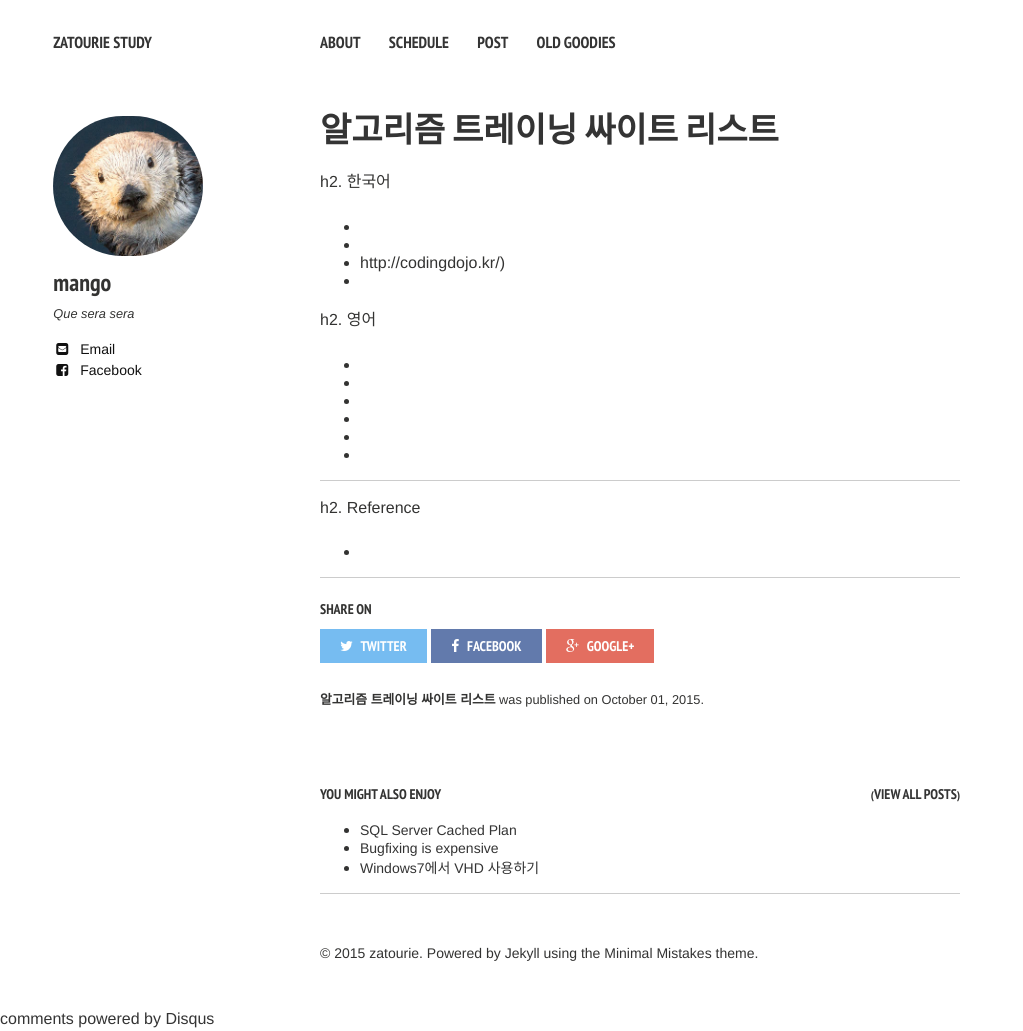
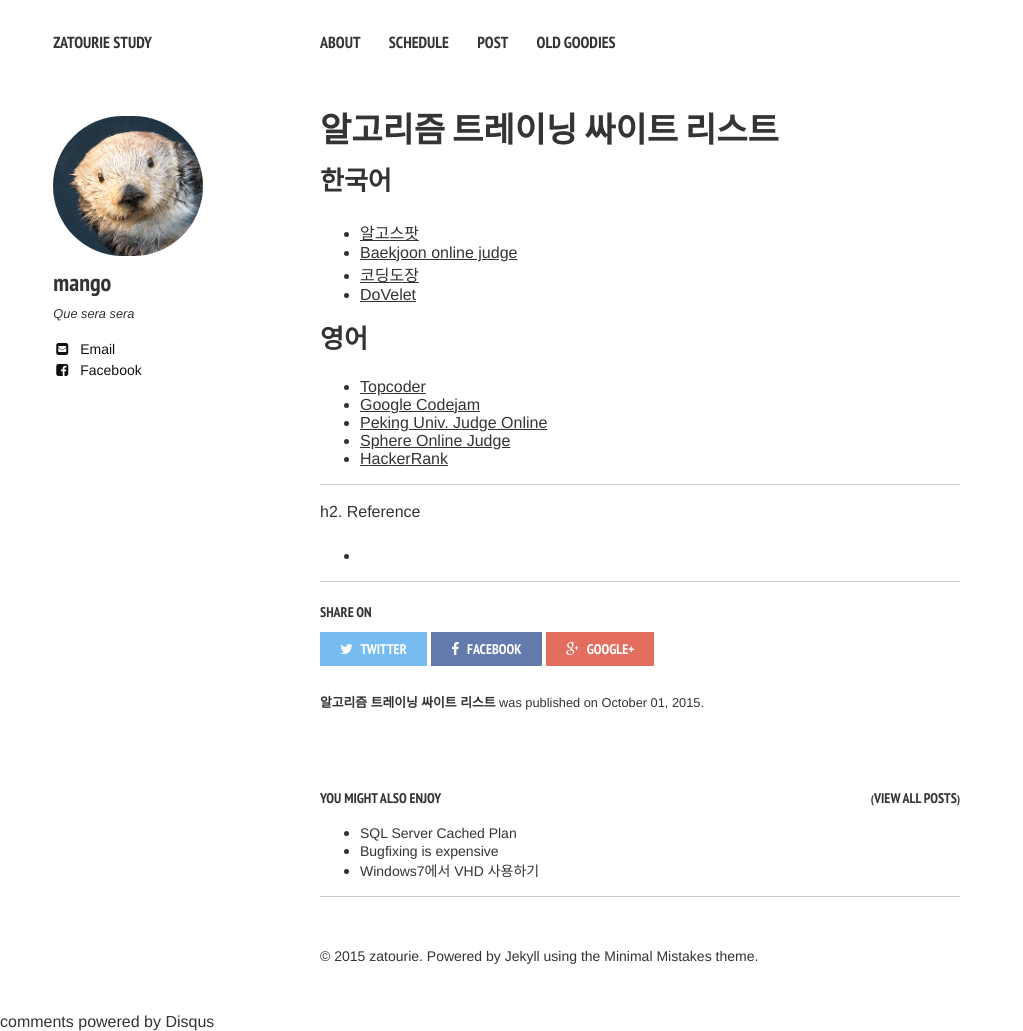
Before and after one commit to zatourie/zatourie.github.io, a Jekyll site: the page built from _posts/2015-10-01-algorithm_training.md, in a window 1280 px wide. Shown: the whole page, without its empty margins (0-1023 px from the left). Built offline with Jekyll 4.4.1, drawn with Linux system fonts in a browser that asks for light colours; nearby versions of some CDN libraries; comment, search, counter and statistics services are not loaded.

Commit message:
change markup

```diff
--- a/_posts/2015-10-01-algorithm_training.md
+++ b/_posts/2015-10-01-algorithm_training.md
@@ -10,21 +10,20 @@ share: true
 comments: true
 ---
 
-h2. 한국어
+## 한국어
 
-* [](https://algospot.com/)
-* [](http://www.acmicpc.net)
-* http://codingdojo.kr/)
-* [](http://www.dovelet.com)
+* [알고스팟](https://algospot.com/)
+* [Baekjoon online judge](http://www.acmicpc.net)
+* [코딩도장](http://codingdojang.com/)
+* [DoVelet](http://www.dovelet.com)
 
-h2. 영어
+## 영어
 
-* [](http://www.topcoder.com/)
-* [](http://code.google.com/codejam/contests.html)
-* [](http://poj.org/)
-* [](http://community.topcoder.com/tc)
-* [](http://www.spoj.com/)
-* [](https://www.hackerrank.com/)
+* [Topcoder](http://www.topcoder.com/)
+* [Google Codejam](http://code.google.com/codejam/contests.html)
+* [Peking Univ. Judge Online](http://poj.org/)
+* [Sphere Online Judge](http://www.spoj.com/)
+* [HackerRank](https://www.hackerrank.com/)
 
 ----
 
```
